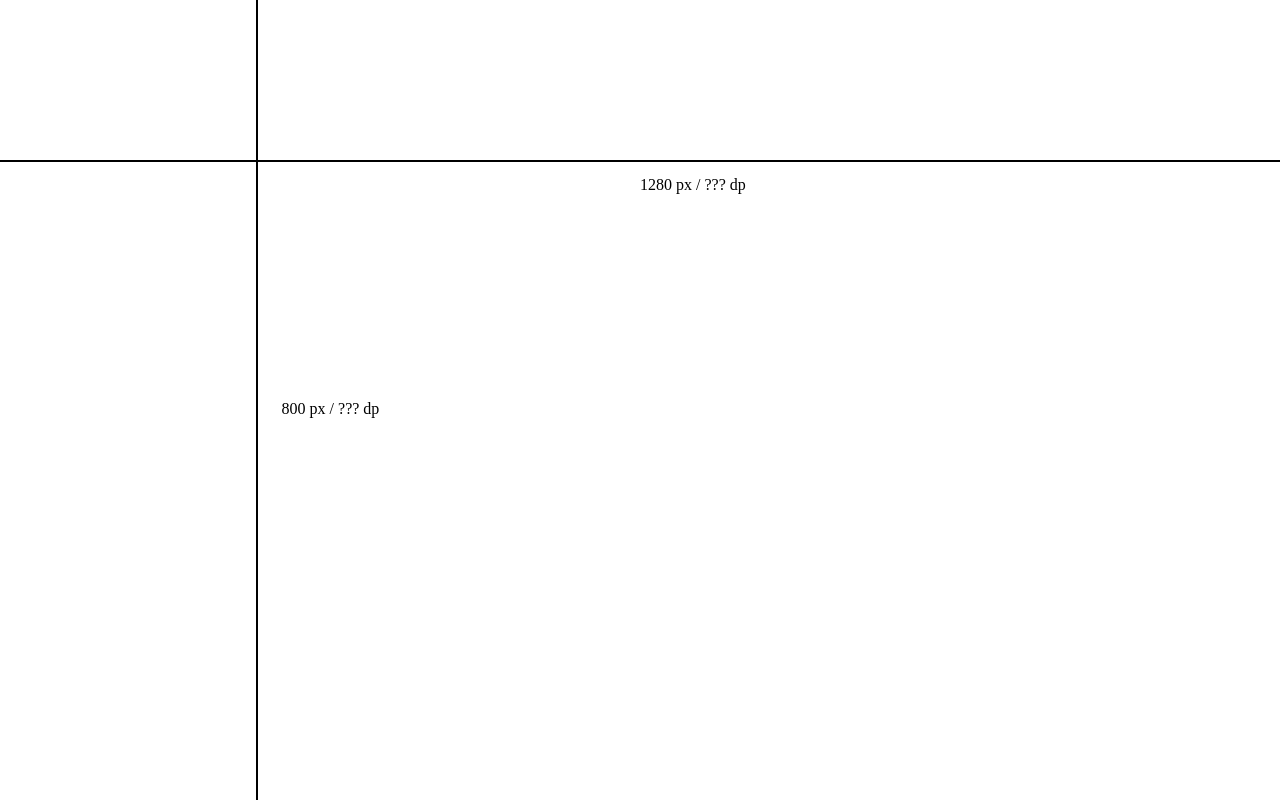
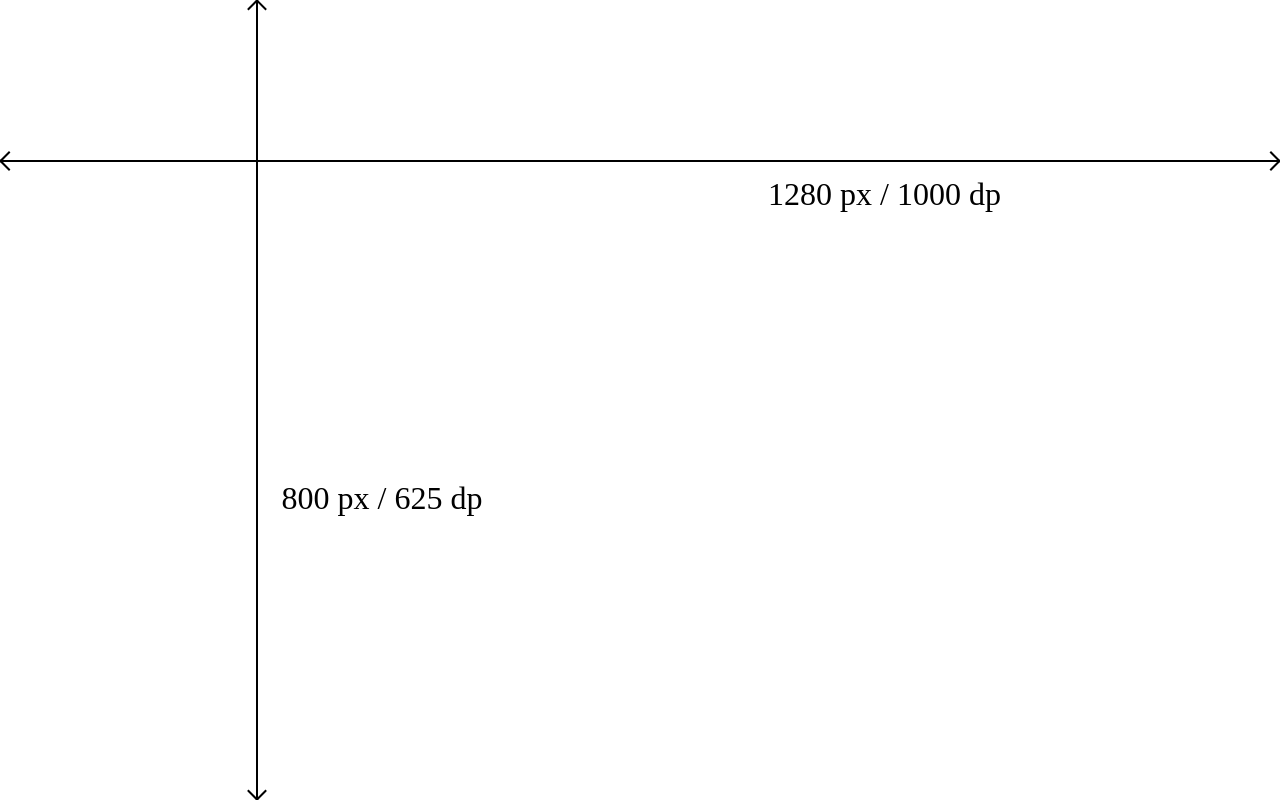
Before and after one commit to Shaftway/screen-size, a plain HTML site: page index.html in a window 1280 px wide. Drawn offline with nearby package versions, Linux system fonts and the light colour scheme.

Commit message:
Update index.html

```diff
--- a/index.html
+++ b/index.html
@@ -5,6 +5,10 @@
 
       body {
         margin: 0;
+      }
+
+      div {
+        font-size: 2em;
       }
 
       #horizontal, #vertical {
@@ -26,34 +30,75 @@
 
       #width {
         position: absolute;
-        left: 50%;
+        left: 60%;
         top: 22%;
       }
 
       #height {
         position: absolute;
         left: 22%;
-        top: 50%;
+        top: 60%;
       }
+
+      .arrow {
+        position: absolute;
+        border: solid black;
+        border-width: 0 2px 2px 0;
+        padding: 6px;
+      }
+
+      .right {
+        margin: -6 2;
+        right: 0;
+        top: 20%;
+        transform: rotate(-45deg);
+      }
+
+      .left {
+        margin: -6 2;
+        left: 0;
+        top: 20%;
+        transform: rotate(135deg);
+      }
+
+      .down {
+        margin: 2 -6;
+        left: 20%;
+        bottom: 0;
+        transform: rotate(45deg);
+      }
+
+      .up {
+        margin: 2 -6;
+        left: 20%;
+        top: 0;
+        transform: rotate(225deg);
+      }
+
 
     </style>
     <script src="https://code.jquery.com/jquery-3.4.1.slim.min.js" integrity="sha256-pasqAKBDmFT4eHoN2ndd6lN370kFiGUFyTiUHWhU7k8=" crossorigin="anonymous"></script>
     <script language="javascript">
 
       function resize() {
-        console.log(`Resized to ${$(window).width()} x ${$(window).height()}`);
-        $('#width').html(`${$(window).width()} px / ??? dp`);
-        $('#height').html(`${$(window).height()} px / ??? dp`);
+        $('#width').html(`${$(window).width()} px / ${Math.floor($(window).width() / 1.28)} dp`);
+        $('#height').html(`${$(window).height()} px / ${Math.floor($(window).height() / 1.28)} dp`);
       }
 
       $(document).ready(resize);
-      $(document).resize(resize);
+      $(window).resize(resize);
 
     </script>
   </head>
   <body>
     <div id="horizontal"></div>
     <div id="vertical"></div>
+
+    <div class="arrow right"></div>
+    <div class="arrow left"></div>
+    <div class="arrow up"></div>
+    <div class="arrow down"></div>
+
     <div id="width">200 px / 120 dp</div>
     <div id="height">300 px / 150 dp</div>
   </body>
```
